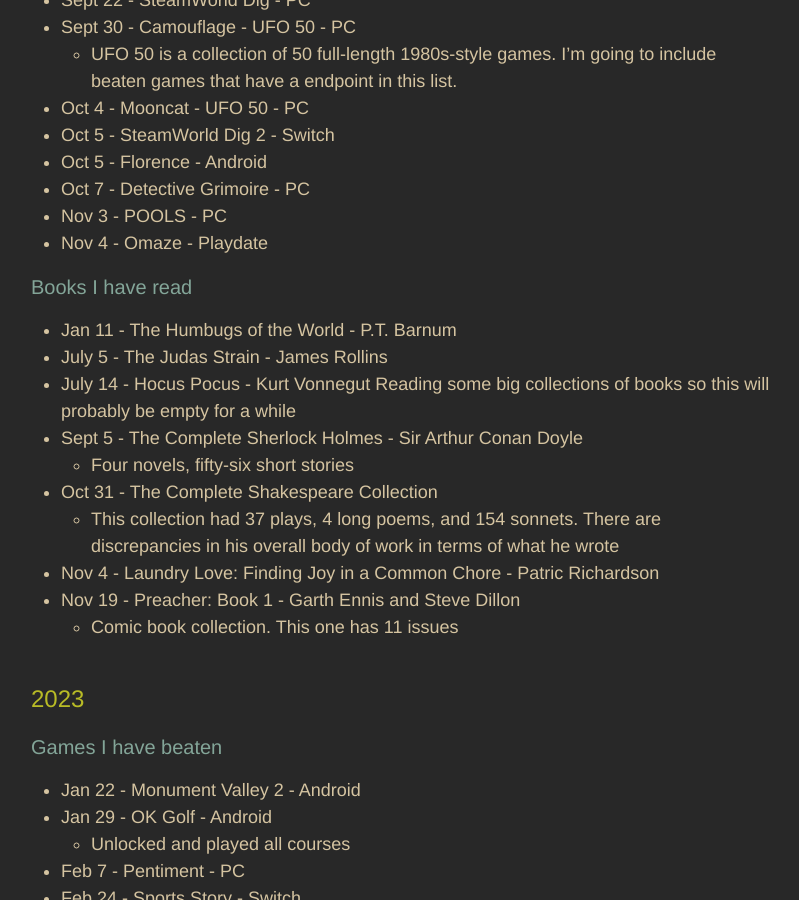
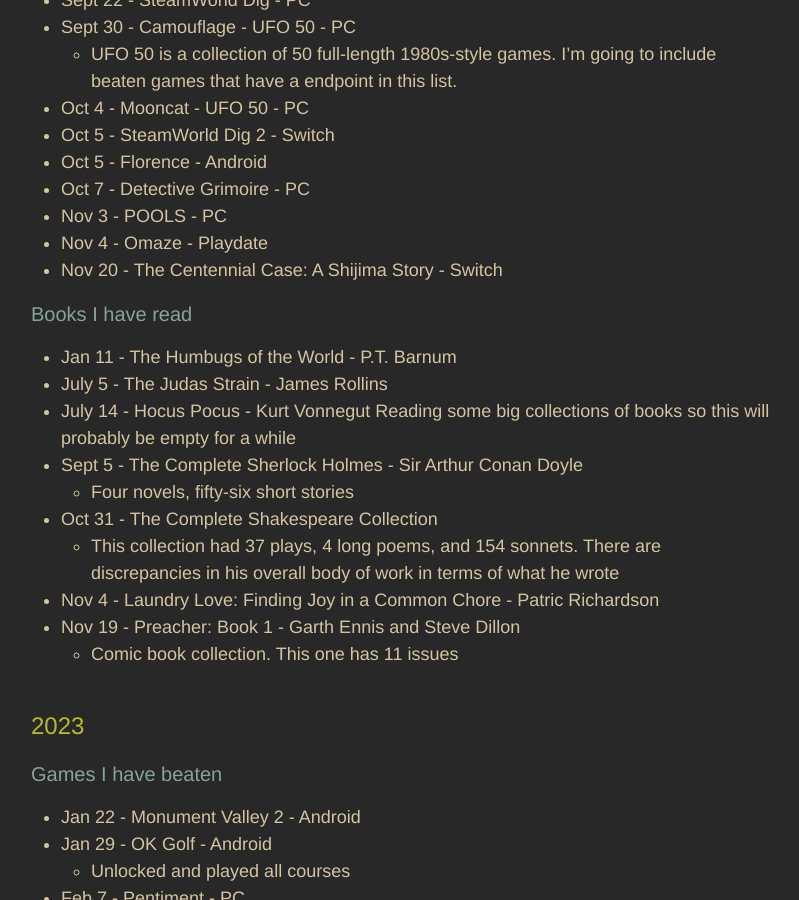
Before and after one commit to adkinsrs/sadkins_site, a Jekyll site: the page built from misc.md, in a window 1280 px wide and 900 px high, scrolled down 1031 px. Shown: the whole window, without its empty margins (239-1038 px from the left). Built offline with Jekyll 4.4.1, drawn with Linux system fonts in a browser that asks for light colours.

Commit message:
beat a game

```diff
--- a/misc.md
+++ b/misc.md
@@ -43,6 +43,7 @@
 * Oct 7 - Detective Grimoire - PC
 * Nov 3 - POOLS - PC
 * Nov 4 - Omaze - Playdate
+* Nov 20 - The Centennial Case: A Shijima Story - Switch
 
 ### Books I have read
 
```
